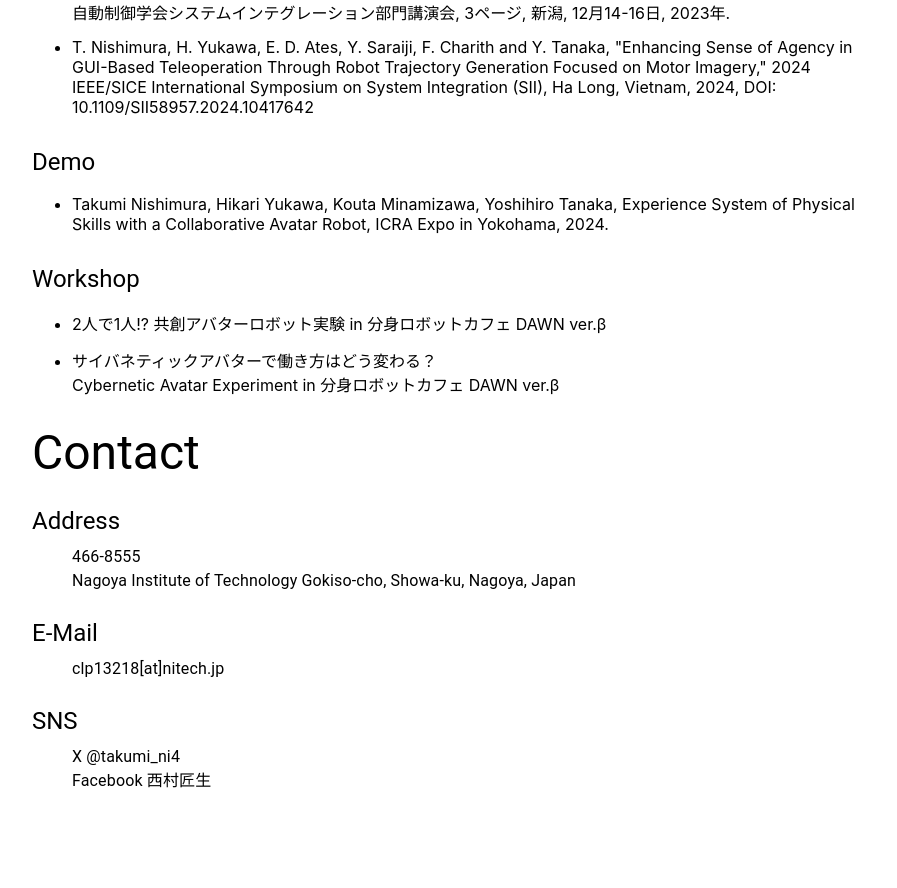
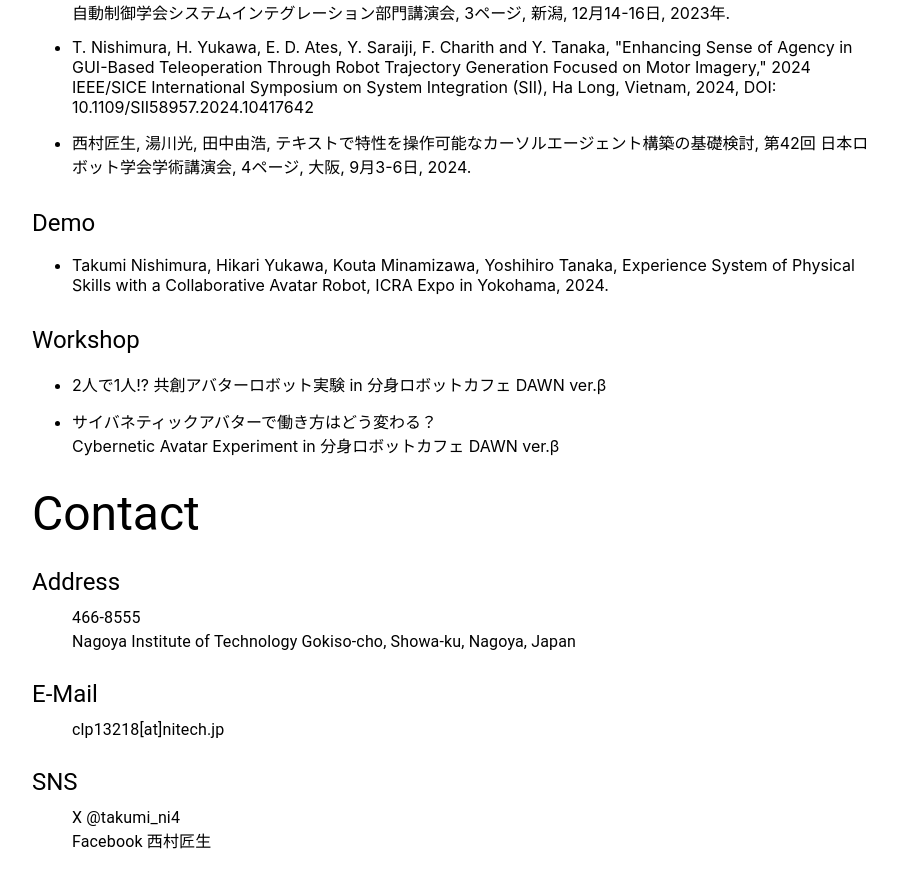
Before and after one commit to takumi-nishimura/takumi-nishimura.github.io, a React (Create React App) app: page / in a window 1280 px wide. Shown: the part 1624-2512 px from the top of the page, without its empty margins (182-1079 px from the left). Built offline with nearby package versions, Linux system fonts and the light colour scheme.

Commit message:
add rsj2024

```diff
--- a/src/components/Publication.tsx
+++ b/src/components/Publication.tsx
@@ -13,6 +13,7 @@ const Publication: React.FC = () => {
                 <li style={{paddingBottom: '13px'}}>西村匠生, 湯川光, 萩原隆義, 南澤孝太, 田中由浩, 身体融合ロボットアバターにおける触覚フィードバックを用いた運動共有の検討, ロボティクス・メカトロニクス 講演会, 札幌, 6月,2022年.</li>
                 <li style={{paddingBottom: '13px'}}>西村匠生, 湯川光, 南澤孝太, 田中由浩, 身体融合ロボットアバターにおけるスイッチング融合の検討, 第24回計測自動制御学会システムインテグレーション部門講演会, 3ページ, 新潟, 12月14-16日, 2023年.</li>
                 <li style={{paddingBottom: '13px'}}>T. Nishimura, H. Yukawa, E. D. Ates, Y. Saraiji, F. Charith and Y. Tanaka, "Enhancing Sense of Agency in GUI-Based Teleoperation Through Robot Trajectory Generation Focused on Motor Imagery," 2024 IEEE/SICE International Symposium on System Integration (SII), Ha Long, Vietnam, 2024, DOI: <a href="https://doi.org/10.1109/SII58957.2024.10417642" target="_blank" rel="noreferrer">10.1109/SII58957.2024.10417642</a></li>
+                <li style={{paddingBottom: '13px'}}>西村匠生, 湯川光, 田中由浩, テキストで特性を操作可能なカーソルエージェント構築の基礎検討, 第42回 日本ロボット学会学術講演会, 4ページ, 大阪, 9月3-6日, 2024.</li>
             </ul>
             <Typography variant='h5' component="div" sx={{ color: 'black'}}>Demo</Typography>
             <ul>
```
